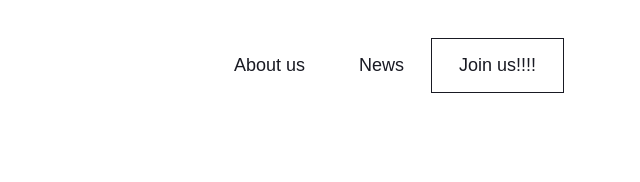
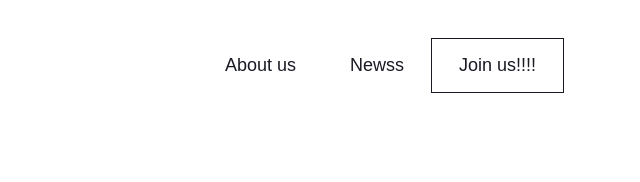
Before and after one commit to tkrastinsr/CCK, an Astro site: page / in a window 1280 px wide. Shown: the top 182 px of the page, 640-1280 px from the left. Built offline with nearby package versions, Linux system fonts and the light colour scheme; Astro itself is replaced by a stand-in of ours.

Commit message:
tom added another s to news

```diff
--- a/src/components/Header.astro
+++ b/src/components/Header.astro
@@ -48,7 +48,7 @@
     </button>
     <ul class="nav__list" id="nav__list">
       <li class="nav__item"><a class="nav__link" href="/about">About us</a></li>
-      <li class="nav__item"><a class="nav__link" href="/news">News</a></li>
+      <li class="nav__item"><a class="nav__link" href="/news">Newss</a></li>
       <li class="nav__item">
         <a class="nav__link cta-btn" href="/#">Join us!!!!</a>
       </li>
```
